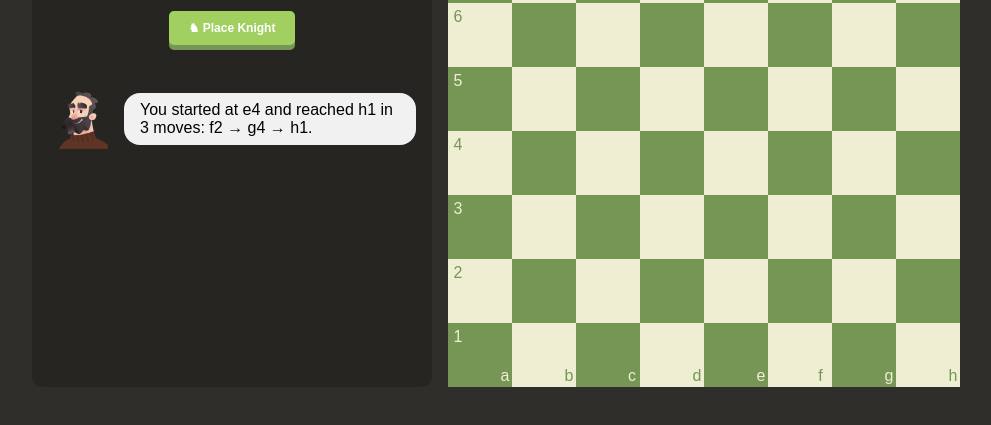
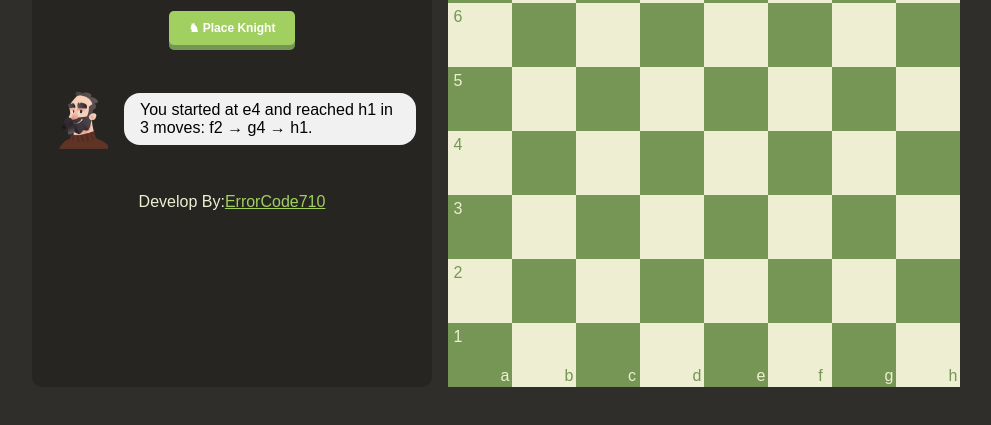
Before and after one commit to ErrorCode710/KnightsTravails, a plain HTML site: page index.html in a window 1280 px wide. Shown: the part 269-694 px from the top of the page, without its empty margins (144-1135 px from the left). Drawn offline with Linux system fonts and the light colour scheme.

Commit message:
Major Commit

```diff
--- a/index.html
+++ b/index.html
@@ -26,6 +26,7 @@
               <p class="message" id="message-bubble">You started at e4 and reached h1 in 3 moves: f2 → g4 → h1.</p>
             </div>
           </div>
+          <footer>Develop By:<a href="https://github.com/ErrorCode710">ErrorCode710</a></footer>
         </div>
       </section>
       <section class="chessboard">
--- a/style.css
+++ b/style.css
@@ -189,6 +189,21 @@ dialog::backdrop {
   border-radius: 1rem;
   max-width: 300px;
 }
+footer {
+  color: #eeeed2;
+}
+a:link {
+  color: #a2d060;
+}
+a:visited {
+  color: a2d060;
+}
+a:hover {
+  color: eeeed2;
+}
+a:active {
+  color: red;
+}
 @media (max-width: 768px) {
   main {
     grid-template-columns: 1fr; /* Stack vertically on small screens */
```
